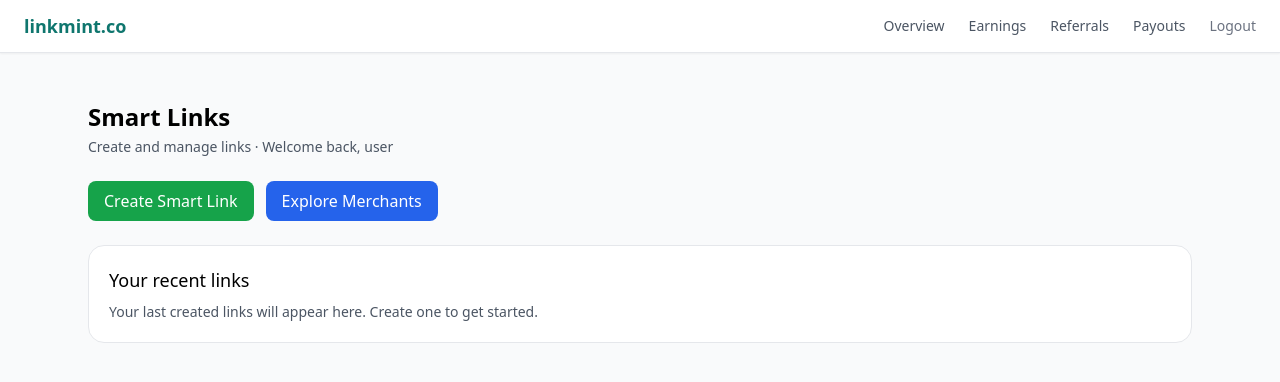
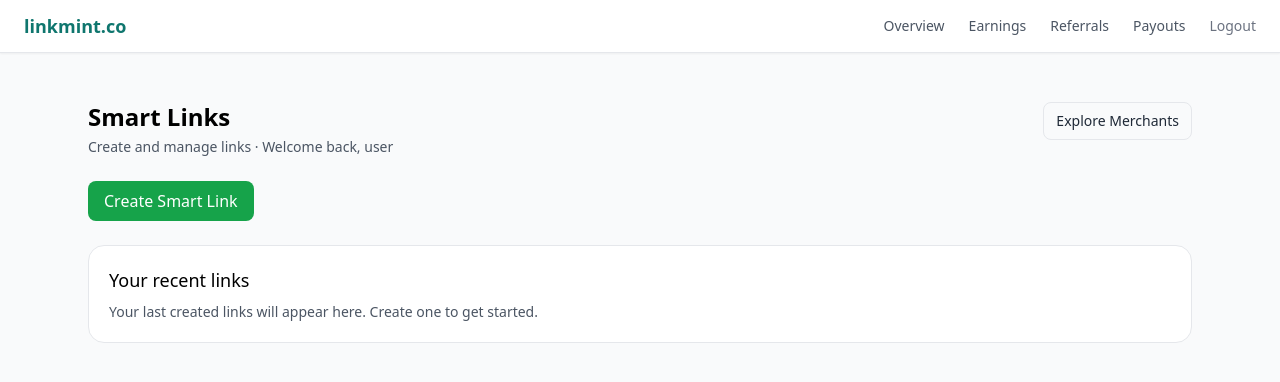
Before and after one commit to begintolern/Linkmint, a Next.js app: page /dashboard/links in a window 1280 px wide. Shown: the top 382 px of the page. Built offline with nearby package versions, Linux system fonts and the light colour scheme; no server answers; sample sign-in values are in the browser's storage.

Commit message:
feat: add Explore Merchants button to Smart Links page header

```diff
--- a/app/dashboard/links/page.tsx
+++ b/app/dashboard/links/page.tsx
@@ -31,6 +31,14 @@ export default async function SmartLinksPage() {
       <DashboardPageHeader
         title="Smart Links"
         subtitle={`Create and manage links · Welcome back, ${name}`}
+        rightSlot={
+          <Link
+            href="/dashboard/merchants"
+            className="inline-flex items-center rounded-lg border px-3 py-2 text-sm text-gray-800 hover:bg-gray-50"
+          >
+            Explore Merchants
+          </Link>
+        }
       />
 
       {/* Primary actions */}
@@ -40,13 +48,6 @@ export default async function SmartLinksPage() {
           className="inline-flex items-center justify-center rounded-lg bg-green-600 px-4 py-2 text-white hover:bg-green-700"
         >
           Create Smart Link
-        </Link>
-
-        <Link
-          href="/dashboard/merchants"
-          className="inline-flex items-center justify-center rounded-lg bg-blue-600 px-4 py-2 text-white hover:bg-blue-700"
-        >
-          Explore Merchants
         </Link>
       </div>
 
```
